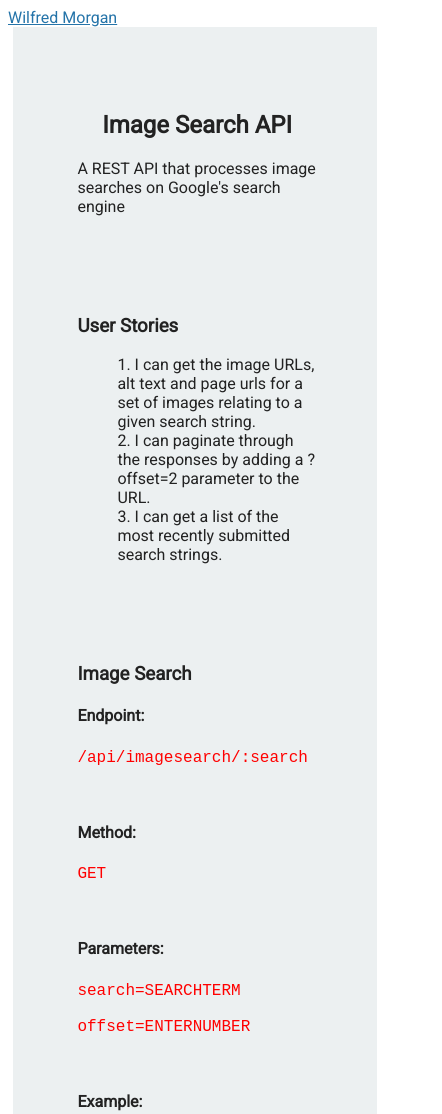
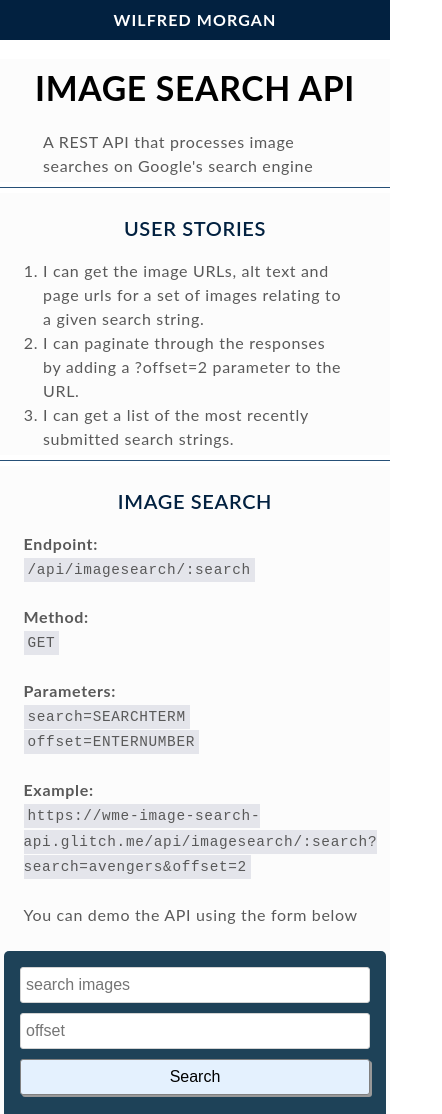
Before and after one commit to wmemorgan/image-search-api, a website: page views/index.html in a window 390 px wide. Shown: the top 1114 px of the page, 442 px wide, since content can reach past the window. Drawn offline with Linux system fonts and the light colour scheme; files that its build step writes are made by us from their sources.

Commit message:
Update page design to match my brand

```diff
--- a/public/style.css
+++ b/public/style.css
@@ -1,81 +1,359 @@
-/****** Main Styling ******/
-@import url('https://fonts.googleapis.com/css?family=Roboto');
+/* Roboto Slab & Roboto */
+@import url('https://fonts.googleapis.com/css?family=Roboto|Roboto+Slab');
+
+/*--Basic color scheme--*/
+:root {
+  --dark-primary-color: #022140;
+  --default-primary-color: #265077;
+  --light-primary-color: #e4e5eb;
+  --text-primary-color: #FFFFFF;
+  --accent-color: #51a7f8;
+  --primary-bg-color: #FFFFFF;
+  --primary-text-color: #595959;
+  --emphasis-text-color: #212121;
+  --secondary-text-color: #1E4258;
+  --divider-color: var(--dark-primary-color);
+  --overlay-bg-color: #1E4258;
+  --overlay-text-color: #ccc;
+  --container-bg-color: #FCFCFC;
+  --background-image: url(images/bg_code_corp_light.jpg);
+}
+* {
+  margin: 0;
+  padding: 0;
+  border: 0;
+  outline: 0;
+  font-size: 100%;
+  line-height: 1.5;
+  vertical-align: baseline;
+  box-sizing: border-box;
+  -webkit-box-sizing: border-box;
+  -moz-box-sizing: border-box;
+}
+
+*:before,
+*:after {
+  -webkit-box-sizing: border-box;
+  -moz-box-sizing: border-box;
+  box-sizing: border-box;
+}
 
 body {
-	font-family: 'Roboto', sans-serif;
-	font-size: 16px;
-	color: #222;
-	background: white;
+  font-family: Lato, Helvetica, Sans-Serif;
+  letter-spacing: 0.042rem;
+  background-color: var(--primary-bg-color);
+  overflow-x: hidden;
+  margin: 0 auto;
+  width: 100%;
+  height: 100%;
 }
 
 h1 {
+  font-weight: bold;
+
+}
+
+.bold {
+  font-weight: bold;
+}
+
+p {
+  max-width: 900px;
+}
+
+form {
+  margin: 0 auto;
+  /* margin-bottom: 25px; */
+  padding: 1rem;
+  background: var(--overlay-bg-color);
+  display: block;
+  width: 100%;
+  max-width: 25rem;
+	border-radius: 5px;
+}
+
+input {
+  display: block;
+  margin-bottom: 10px;
+  padding: 5px;
+  width: 100%;
+  border: 1px solid lightgrey;
+  border-radius: 3px;
+  font-size: 16px;
+}
+
+input[type=submit] {
+  font-size: 16px;
+  border-radius: 3px;
+  background-color: #E4F1FE;
+  border: 1px solid grey;
+  box-shadow: 2px 2px #999;
+  cursor: pointer;
+}
+
+input[type=submit]:hover {
+  background-color: #FFFEC4;
+}
+
+code {
+  font-family: monospace;
+  font-size: 1.2em;
+  background-color: var(--light-primary-color);
+  padding: 0.25rem;
+}
+
+/*-----page header-----*/
+.page-header {
+  width: 100%;
+  z-index: 5;
+  overflow: hidden;
+  position: fixed;
+  top: 0;
+  text-transform: uppercase;
+
+}
+
+/*----logo----*/
+.brand {
+  display: block;
+  font-weight: bold;
+  background: var(--dark-primary-color);
+  text-transform: uppercase;
+  padding: 0.5rem;
+}
+
+.brand a {
+  font-size: 1.5rem;
+  font-weight: bold;
+  color: var(--text-primary-color);
+  letter-spacing: 0.068em;
+  text-decoration: none;
+  text-align: left;
+}
+
+/* #main {
+	margin: 0 auto;
+	width: 90%;
+	border: 3px solid green;
+} */
+
+#intro {
+	padding-top: 10.25%;
+}
+
+#headline {
+	text-align: center;
+	font-size: 5vh;
+	padding-bottom: 1rem;
+  text-transform: uppercase;
+}
+
+#subtitle {
+	text-align: center;
+	font-size: 1rem;
+}
+
+/*-----section----*/
+section {
+	margin: 0 auto;
+	border-bottom: 1px solid var(--default-primary-color);
+	padding: 1.25% 0;
+}
+
+section .container {
+  background: var(--container-bg-color);
+  margin: 0 auto;
+  /* padding: 2rem 0; */
+}
+
+.section-title {
+  position: relative;
+  font-size: 1.25rem;
+  font-weight: 600;
+  text-align: center;
+  text-transform: uppercase;
+  max-width: 991px;
+  color: var(--dark-primary-color);
+  margin: 0 auto;
+  padding-top: 1rem;
+  padding-bottom: 1rem;
+}
+
+.section-doc {
+  color: var(--primary-text-color);
+  max-width: 850px;
+  padding: 0 10vw;
+  text-align: left;
+  margin: 0 auto;
+}
+
+.section-text {
+  color: var(--primary-text-color);
+  /* background: #C5CAE9; */
+  max-width: 850px;
+  padding: 0 0 0 10vw;
+  text-align: left;
+  margin: 0 auto;
+}
+
+/*-----iframe-----*/
+.resp-container {
+  position: relative;
+  overflow: hidden;
+  padding-top: 56.25%;
+}
+
+.resp-iframe {
+  position: absolute;
+  top: 0;
+  left: 0;
+  width: 100%;
+  height: 100%;
+  border: 0;
+}
+
+
+/*-------footer------*/
+footer {
+  color: var(--text-primary-color);
+  background-color: var(--dark-primary-color);
+  display: grid;
+  grid-template-columns: 1fr;
+  justify-items: center;
+  grid-gap: 1rem;
+  width: 100%;
+  margin-top: 2rem;
+  margin-bottom: 0;
+  padding: 1rem;
+  font-size: 1rem;
   text-align: center;
 }
 
-ol {
-	list-style-position: inside;
-}
-ul {
-	list-style-type: none;
+footer * {
+  color: var(--text-primary-color);
+  text-decoration: none;
 }
 
-a {
-	color: #2574A9;
+footer a:hover, footer button:hover{
+  border-bottom: 2px solid var(--text-primary-color);
+  border-radius: 0%;
+  /* background-color: var(--text-primary-color);
+  color: var(--dark-primary-color); */
 }
 
-code {
-	color: red;
-	text-indent: 5%;
+footer .cta-btn {
+  width: 30vw;
+  font-weight: bold;
+  color: var(--text-primary-color);
+  background-color: var(--accent-color);
+  border: 1px solid var(--text-primary-color);
+  border-radius: 4px;
+  margin-top: 0.3rem;
+  padding: 0.5rem;
 }
 
-footer {
-	font-size: 0.80em;
+footer .social-media-group {
+  text-align: center;
+  font-size: 0.85rem;
+}
+
+footer .social-cta {
+  font-size: 0.85rem;
+  height: 1.25rem;
+
+}
+
+footer .social-media-icons {
+  font-size: 1rem;
+  /* padding: 0.5rem; */
+  letter-spacing: 0.25rem;
+}
+
+footer .social-media-group {
+  text-transform: uppercase;
+}
+footer #copyright-info {
+  font-size: 0.85rem;
+}
+
+.visible {
+  display: block;
+}
+
+.invisible {
+  display: none;
+}
+
+
+/*------Responsive design------*/
+@media only screen and (max-width: 768px) {
+	#intro {
+		padding-top: 15.25%;
+	}
+
+	#headline {
+    font-size: 4.5vh;
+	}
+
+  section .container {
+    padding: 0.25rem;
+  }
+}
+
+@media only screen and (max-width: 568px) {
+
+  /*----home----*/
+  .brand a {
+    font-size: 1rem;
+  }
+
+  /* #intro {
+    padding-top: 25.25%;
+  } */
+
+    /*----navigation----*/
+  .brand {
     text-align: center;
   }
 
-.container {
-	width: 80%;
-	margin: 0 auto;
-	padding: 2rem;
-	background: #ECF0F1;
+  #headline {
+    font-size: 4vh;
   }
 
-form {
-	display: grid;
-	grid-template-columns: 60vw 5rem;
-	grid-gap: 0;
-	grid-column-gap: 0;
-	text-align: center;
-	padding: 1rem;
+  /*----section----*/
+  .section-text {
+    padding: 0 5vw;
 	}
 
-.form-wrapper {
-	text-align: center;
+	.section-text code {
+		font-size: 0.9rem;
 	}
 
-input {
-	margin: 0.5rem;
-	height: 5vh;
+  /*---footer----*/
+  footer {
+    /* margin-top: 0; */
+    font-size: 0.75rem;
+  }
+
+  footer .cta-btn {
+    width: 40vw;
+    font-size: 0.75rem;
+    padding: 0.25rem 0.5rem;
+  }
+
+  footer .social-media-group {
+    padding: 0;
+  }
+
+  footer .social-media-icons {
+    padding: 0;
     text-align: center;
+    letter-spacing: 0.5rem;
+  }
+
+  footer .social-cta {
+    display: none;
+  }
+
 
 }
-
-.search-btn {
-	grid-column: span 2;
-	justify-self: center;
-	width: 20vw;
-	height: 5vh;
-	font-size: 1.15rem;
-	font-weight: bold;
-	letter-spacing: 0.25rem;
-}
-
-.search-history-btn {
-	/* grid-column: span 2;
-	justify-self: left; */
-	width: 20vw;
-	height: 5vh;
-	font-size: 1.15rem;
-	font-weight: bold;
-	letter-spacing: 0.25rem;
-}
```
Lines whose indentation alone changed are shown as unchanged.
